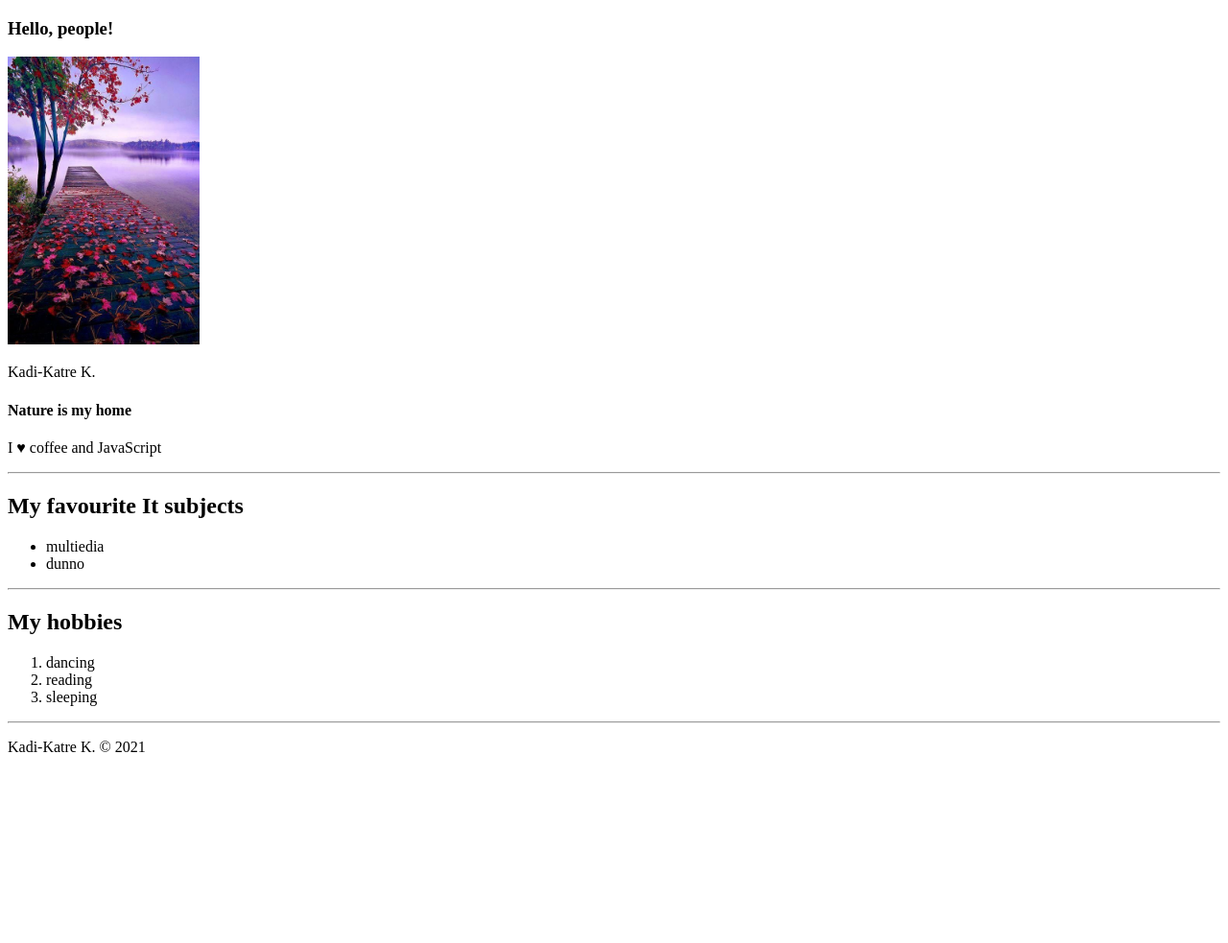
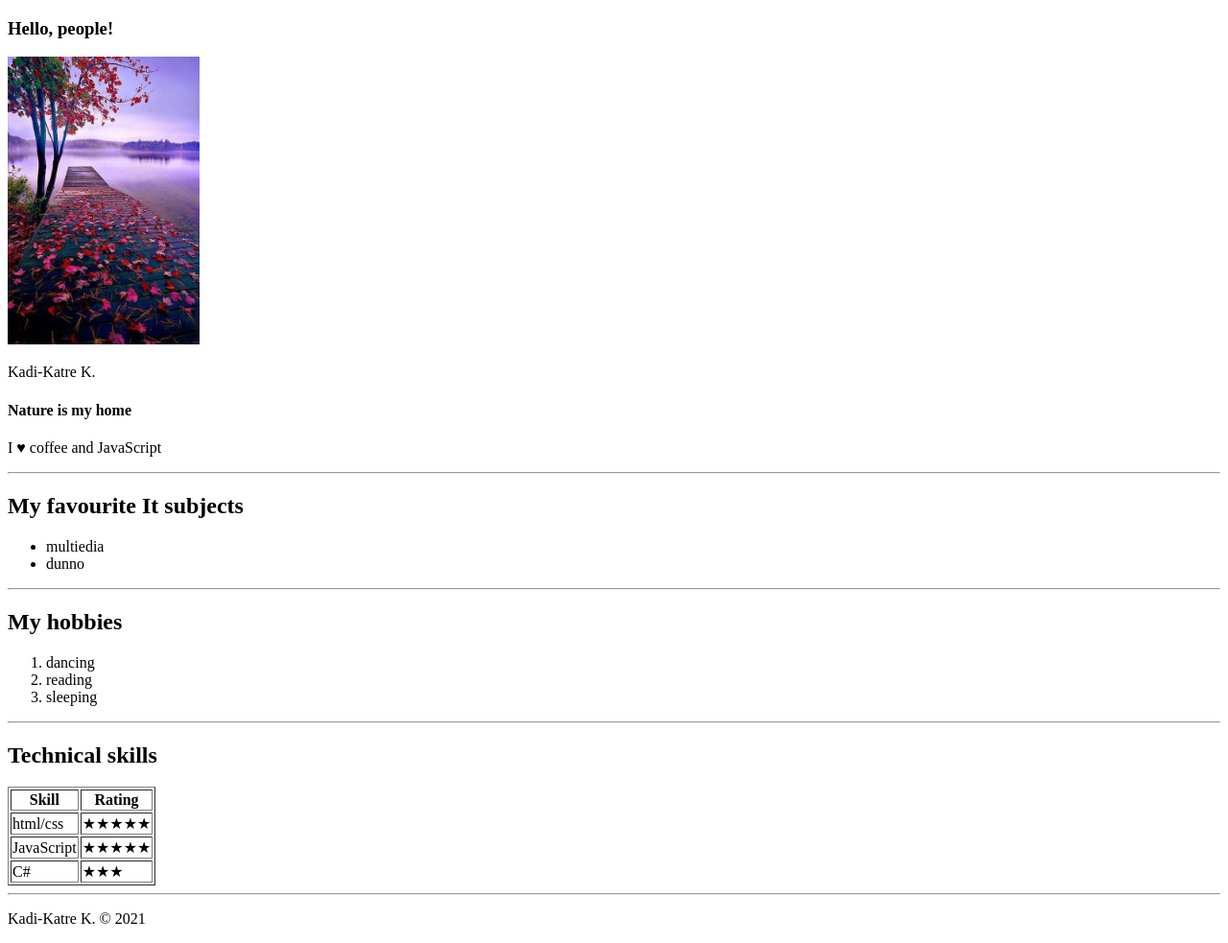
Before and after one commit to kkopper73/week1-html-first-Page, a plain HTML site: page index.html in a window 1280 px wide. Shown: the whole page at 96% size. Before the commit the page ends 804 px from the top, so only its background shows below. Drawn offline with Linux system fonts and the light colour scheme.

Commit message:
Add skills table

```diff
--- a/index.html
+++ b/index.html
@@ -34,6 +34,36 @@
 
     <hr>
 
+
+    <h2>Technical skills</h2>
+
+     <!-- tr - table row-->
+    <table border="1">
+       <tr>
+           <th>Skill</th>
+           <th>Rating</th>
+       </tr>
+
+       <tr>
+           <!-- td - table-->
+           <td>html/css</td>
+           <td>★★★★★</td>
+       </tr>
+
+       <tr>
+           <td>JavaScript</td>
+           <td>★★★★★</td>
+       </tr>
+
+       <tr>
+           <td>C#</td>
+           <td>★★★</td>
+       </tr>
+
+    </table>
+
+    <hr>
+
     <footer>
         <p>Kadi-Katre K. &#169 2021</p>
     </footer>
```
